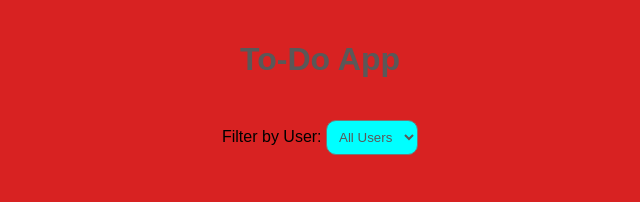
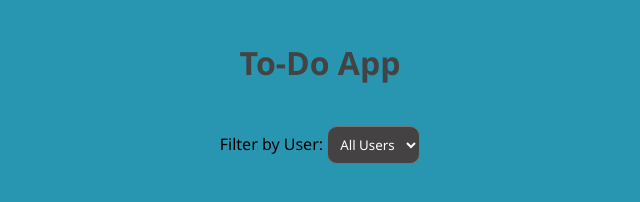
Before and after one commit to dkerishna/Todo-List-App, a website: page index.html in a window 1280 px wide. Shown: the whole page, without its empty margins (320-960 px from the left). Drawn offline with Linux system fonts and the light colour scheme; no server answers.

Commit message:
color and font update

```diff
--- a/script.js
+++ b/script.js
@@ -37,7 +37,7 @@ function displayTodos(todos) {
     checkbox.checked = todo.completed;
 
     const span = document.createElement('span');
-    span.textContent = `${todo.userId}: ${todo.title}`;
+    span.textContent = `[${todo.userId}]: ${todo.title}`;
 
     li.appendChild(checkbox);
     li.appendChild(span);
--- a/style.css
+++ b/style.css
@@ -1,21 +1,23 @@
 body {
-  font-family: Arial, sans-serif;
-  background: #d82222;
+  font-family: 'Segoe UI';
+  background: #2996b1;
   margin: 0;
   padding: 20px;
   text-align: center;
 }
 
 h1 {
-  color: rgb(90, 88, 88);
+  font-family: 'Segoe UI';
+  color: rgb(68, 66, 66);
 }
 
 select {
+  font-family: 'Segoe UI';
   padding: 8px;
   margin: 20px 0;
   border-radius: 10px;
-  color: rgb(90, 88, 88);
-  background-color: aqua;
+  color: white;
+  background-color: rgb(68, 66, 66);
 }
 
 ul {
@@ -26,7 +28,7 @@ ul {
 }
 
 li {
-  background: rgb(90, 88, 88);
+  background: rgb(68, 66, 66);
   margin: 10px 0;
   padding: 10px;
   border-radius: 5px;
```
